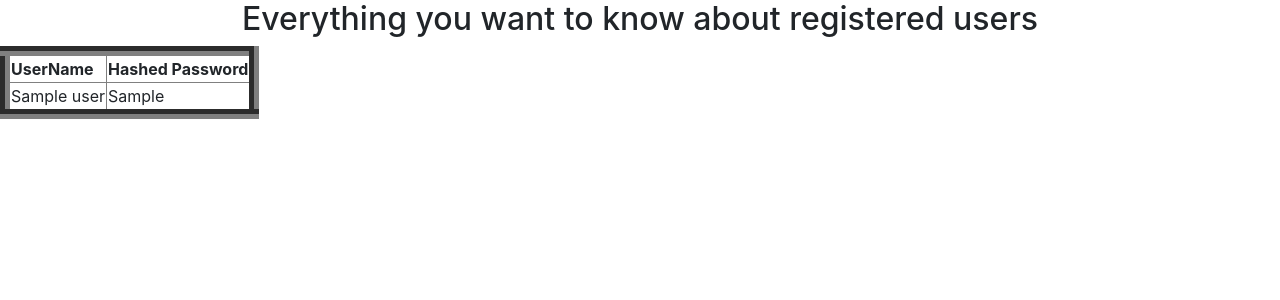
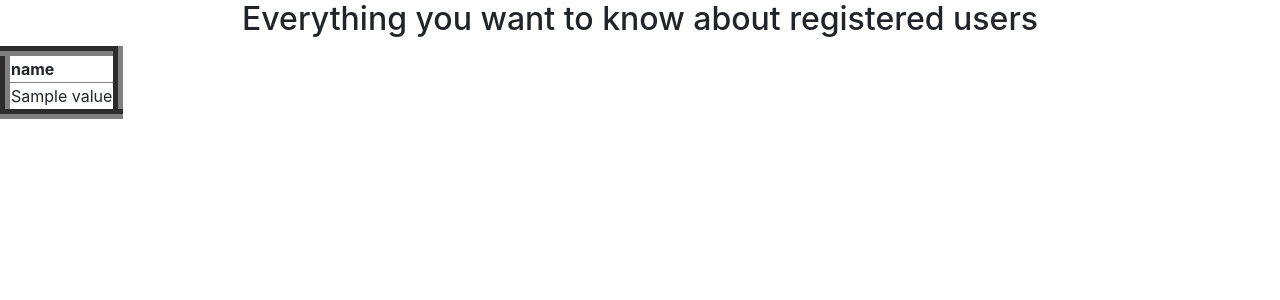
Before and after one commit to Blodie/ask-mate-python, a Flask app: template templates/user.html in a window 1280 px wide. Shown: the top 300 px of the page. Run offline with Flask 2, Linux system fonts and the light colour scheme; the template is opened without the code that fills it: most values are stand-ins (such as "Sample title", 1, 10 or a date in 2020); some libraries are stand-ins or nearby versions.

Commit message:
list all user attributes

```diff
--- a/data_manager.py
+++ b/data_manager.py
@@ -417,7 +417,7 @@ def username_exists(cursor, username):
 
 @connection_handler
 def list_all_users(cursor):
-    cursor.execute('''SELECT name, pw FROM user_data''')
+    cursor.execute('''SELECT  name, email, first_name, last_name, name_tag, phone_number  FROM user_data''')
     return cursor.fetchall()
 
 
--- a/templates/user.html
+++ b/templates/user.html
@@ -9,12 +9,13 @@
 <h2 align="center">Everything you want to know about registered users</h2>
 <div>
     <table border="10px">
-        <th align="center">UserName</th>
-        <th align="center">Hashed Password</th>
-        {% for user in users %}
-            <TR>
-                <TD>{{ user.name }}</TD>
-                <TD>{{ user.pw }}</TD>
+        {% for header  in users.keys() %}
+            <th align="center">{{ header }}</th>
+            {% endfor %}
+    {% for user in users %}
+            <TR>{%  for value in user %}
+                <TD>{{ value}}</TD>
+                {% endfor %}
             </TR>
         {% endfor %}
     </table>
```
